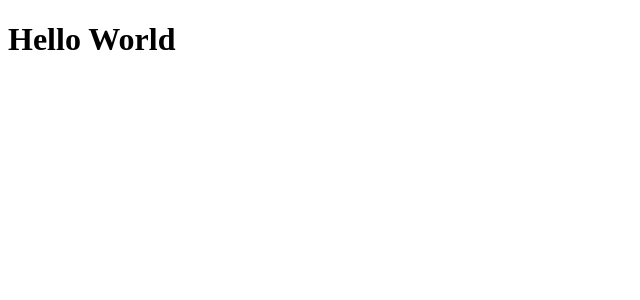
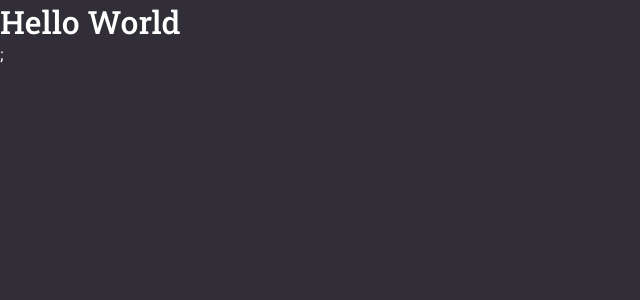
Before and after one commit to vinicius-vph/gobarber-frontend, a React (Create React App) app: page / in a window 1280 px wide. Shown: the top 300 px of the page, without its empty margins (0-640 px from the left). Built offline with nearby package versions, Linux system fonts and the light colour scheme.

Commit message:
configured globsl styles

```diff
--- a/package.json
+++ b/package.json
@@ -19,6 +19,7 @@
     "react": "^17.0.1",
     "react-dom": "^17.0.1",
     "react-scripts": "4.0.1",
+    "styled-components": "^5.2.1",
     "typescript": "^4.0.3",
     "web-vitals": "^0.2.4"
   },
@@ -41,6 +42,7 @@
     ]
   },
   "devDependencies": {
+    "@types/styled-components": "^5.1.5",
     "@typescript-eslint/eslint-plugin": "^4.6.1",
     "@typescript-eslint/parser": "^4.6.1",
     "eslint": "7.11.0",
--- a/public/index.html
+++ b/public/index.html
@@ -8,8 +8,9 @@
       name="description"
       content="Web site created using create-react-app"
     />
-
+    <link rel="preconnect" href="https://fonts.gstatic.com">
     <title>GoBarber</title>
+    <link href="https://fonts.googleapis.com/css2?family=Roboto+Slab:wght@400;500&display=swap" rel="stylesheet" />
   </head>
   <body>
     <noscript>You need to enable JavaScript to run this app.</noscript>
--- a/src/App.tsx
+++ b/src/App.tsx
@@ -1,5 +1,12 @@
+// eslint-disable-next-line no-use-before-define
 import React from 'react';
 
-const App: React.FC = () => <h1>Hello World</h1>;
+import GlobalStyle from './styles/global';
 
+const App: React.FC = () => (
+  <>
+    <h1>Hello World</h1>;
+    <GlobalStyle />
+  </>
+);
 export default App;
--- a/src/index.tsx
+++ b/src/index.tsx
@@ -1,10 +1,12 @@
+// eslint-disable-next-line no-use-before-define
 import React from 'react';
 import ReactDOM from 'react-dom';
+// eslint-disable-next-line import/extensions
 import App from './App';
 
 ReactDOM.render(
   <React.StrictMode>
     <App />
   </React.StrictMode>,
-  document.getElementById('root')
+  document.getElementById('root'),
 );
--- /dev/null
+++ b/src/styles/global.ts
@@ -0,0 +1,28 @@
+import { createGlobalStyle } from 'styled-components';
+
+export default createGlobalStyle`
+  * {
+    margin: 0;
+    padding: 0;
+    box-sizing: border-box;
+    outline: 0;
+  }
+  body {
+    background: #312E38;
+    color: #FFF;
+    -webkit-font-smoothing: antialiased;
+  }
+
+  body, input, button {
+    font-family: 'Roboto Slab', serif;
+    font-size: 16px;
+  }
+
+  h1, h2, h3, h4, h5, h6, strong {
+    font-weight: 500;
+  }
+
+  button {
+    cursor: pointer;
+  }
+`;
```
Also changed, not shown: .eslintrc.json, 1 other file (tests, documents, lock files or other folders).
